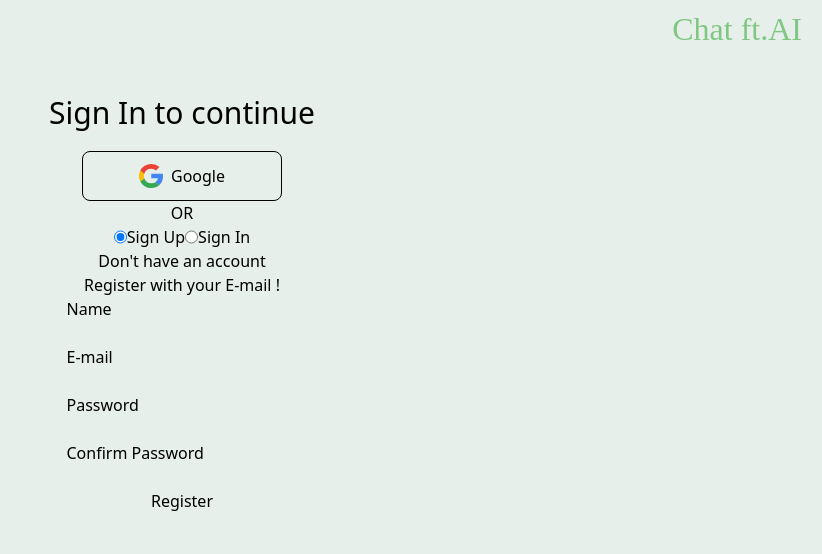
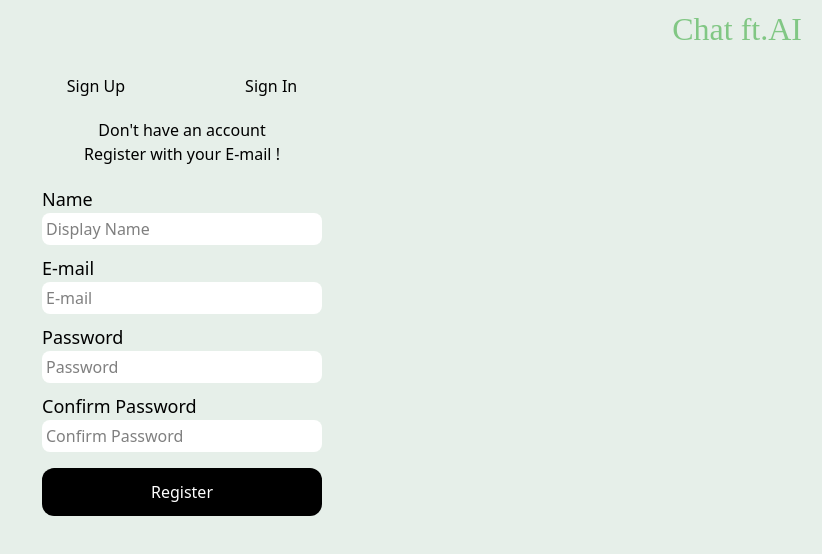
Before and after one commit to Kabilesh-GS/Chat-Bot, a React (Vite) app: page / in a window 1280 px wide. Shown: the top 554 px of the page, without its empty margins (458-1280 px from the left). Built offline with nearby package versions, Linux system fonts and the light colour scheme; no server answers; a web font is replaced by a local one.

Commit message:
Updated Login Style component

```diff
--- a/src/Components/SignIn.jsx
+++ b/src/Components/SignIn.jsx
@@ -1,9 +1,16 @@
-import React from 'react'
+import GoogleIcon from '../assets/google.svg';
 
-function SignIn() {
+function SignIn({signIn}) {
+
   return (
     <div>
       <p>SignIn with your account</p>
+        <div className='flex items-center justify-center'>
+        <button onClick={signIn} className='cursor-pointer w-[200px] active:scale-90 flex gap-2 justify-center p-3 border border-gray-300 transition-all duration-100 rounded-lg mt-4 hover:bg-blue-100 hover:rounded-[20px] transition' >
+          <img src={GoogleIcon} alt="Google" className='w-6 h-6' />
+          <span>Google</span>
+        </button>
+      </div>
     </div>
   )
 }
--- a/src/Components/SignUp.jsx
+++ b/src/Components/SignUp.jsx
@@ -39,23 +39,23 @@ function SignUp() {
   }
 
   return (
-    <div className='flex flex-col items-center'>
+    <div className='flex flex-col items-center mt-5'>
       <p>Don't have an account</p>
       <p>Register with your E-mail !</p>
-      <form className='flex flex-col' onSubmit={handleSubmit}>
-        <label>Name</label>
-        <input type='text' required onChange={handleChange} value={displayName} name="displayName"/>
+      <form className='flex flex-col mt-5 w-70' onSubmit={handleSubmit}>
+        <label className="text-[18px]">Name</label>
+        <input type='text' required className="bg-white p-1 mb-2.5 rounded-lg" onChange={handleChange} placeholder="Display Name" value={displayName} name="displayName"/>
 
-        <label>E-mail</label>
-        <input type='email' required onChange={handleChange} value={email} name="email"/>
+        <label className="text-[18px]">E-mail</label>
+        <input type='email' required className="bg-white mb-2.5 p-1 rounded-lg" onChange={handleChange} placeholder="E-mail" value={email} name="email"/>
 
-        <label>Password</label>
-        <input type='password' required onChange={handleChange} value={password} name="password"/>
+        <label className="text-[18px]">Password</label>
+        <input type='password' required className="bg-white mb-2.5 p-1 rounded-lg" onChange={handleChange} placeholder="Password" value={password} name="password"/>
 
-        <label>Confirm Password</label>
-        <input type='password' required onChange={handleChange} value={confirmPassword} name="confirmPassword"/>
+        <label className="text-[18px]">Confirm Password</label>
+        <input type='password' required className="bg-white mb-4 p-1 rounded-lg" onChange={handleChange} placeholder="Confirm Password" value={confirmPassword} name="confirmPassword"/>
 
-        <button type='submit' className='cursor-pointer'>Register</button>
+        <button type='submit' className='cursor-pointer bg-black text-white p-3 rounded-xl'>Register</button>
       </form>
     </div>
   )
--- a/src/Components/UserLogin.jsx
+++ b/src/Components/UserLogin.jsx
@@ -1,34 +1,27 @@
 import { useState } from 'react';
 import './SignIn.module.css';
-import GoogleIcon from '../assets/google.svg';
 import SignUp from './SignUp';
 import SignIn from './SignIn';
+import {Signin,auth,createCollectionUsers} from '../Utility/Firebase/Firebase.utils';
+import {useAuthState} from 'react-firebase-hooks/auth';
 
-function UserLogin({ signIn }) {
+function UserLogin() {
 
   const[Active,setActive] = useState(true);
+  const[user] = useAuthState(auth);
+  const signinFun = async () => {
+    const res = await Signin();
+    createCollectionUsers(res.user);
+  }
 
   return (
-    <div style={{ padding: '2rem', borderRadius: '8px' }}>
-      <h3 className='text-center text-[30px]'>Sign In to continue</h3>
-      <div className='flex items-center justify-center'>
-        <button
-          onClick={signIn}
-          className='cursor-pointer w-[200px] active:scale-90 flex gap-2 justify-center p-3 border border-gray-300 transition-all duration-100 rounded-lg mt-4 hover:bg-blue-100 hover:rounded-[20px] transition'
-        >
-          <img src={GoogleIcon} alt="Google" className='w-6 h-6' />
-          <span>Google</span>
-        </button>
+    <div className='flex items-center justify-center flex-col mt-4'>
+      <div className='flex gap-30'>
+        <div><input checked={ Active} onChange={() => setActive(true) } type='radio' name='sign' className='cursor-pointer w-15 mt-2 opacity-0 absolute'/><span>Sign Up</span></div>
+        <div><input checked={!Active} onChange={() => setActive(false)} type='radio' name='sign' className='cursor-pointer w-15 mt-2 opacity-0 absolute'/><span>Sign In</span></div>
       </div>
-      <div className='flex items-center justify-center flex-col'>
-        <span>OR</span>
-        <div className='flex'>
-          <input checked={Active} onChange={() => setActive(true)} type='radio' name='sign' className='cursor-pointer bg-grey'/>Sign Up
-          <input name='sign' checked={!Active} type='radio' onChange={() => setActive(false)} className='cursor-pointer'/>Sign In
-        </div>
-        <div>
-          {Active ? <SignUp/> : <SignIn/> }
-        </div>
+      <div>
+        {Active ? <SignUp/> : <SignIn signIn={signinFun}/> }
       </div>
     </div>
   );
```
